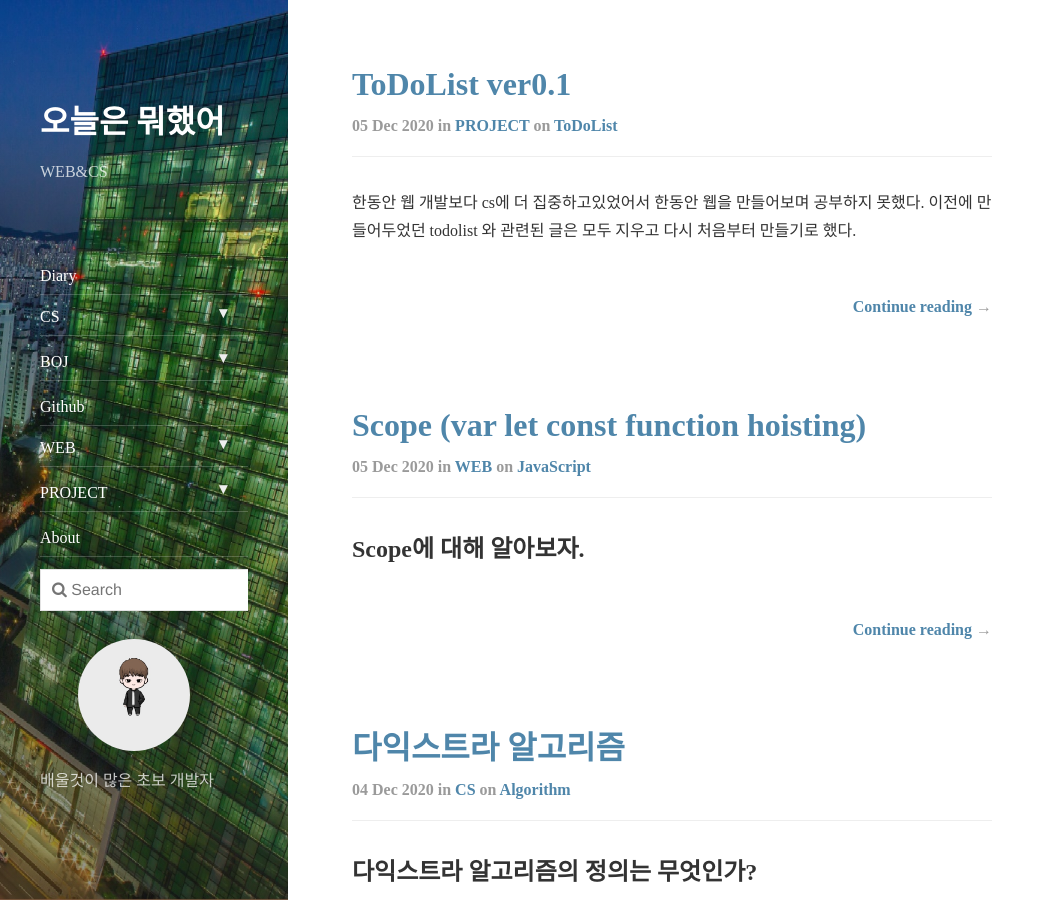
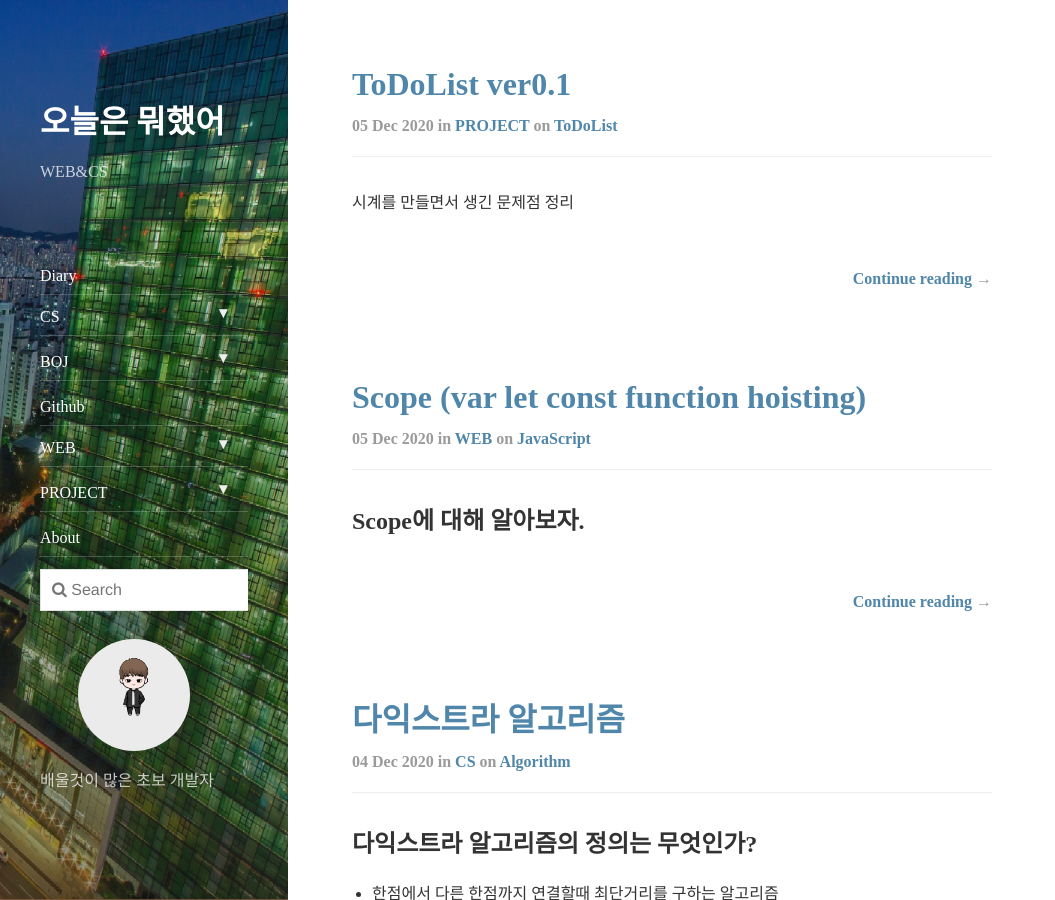
Before and after one commit to erurang/erurang.github.io, a Jekyll site: the page built from index.html, in a window 1280 px wide and 900 px high. Shown: the whole window, without its empty margins (0-1055 px from the left). Built offline with Jekyll 4.4.1, drawn with Linux system fonts in a browser that asks for light colours; nearby versions of some CDN libraries; the list of posts is cut into pages by our own code.

Commit message:
clock problem

```diff
--- a/_posts/2020-12-05-pro-todo3.md
+++ b/_posts/2020-12-05-pro-todo3.md
@@ -8,10 +8,7 @@ comments: true
 
 ---
 
-한동안 웹 개발보다 cs에 더 집중하고있었어서 한동안 웹을 만들어보며 공부하지 못했다.
-이전에 만들어두었던 todolist 와 관련된 글은 모두 지우고 다시 처음부터 만들기로 했다.
-
-가장 간단한 toDolist가 시작이였고. 일단 당장 간단한 clock을 만들어 보는거부터 문제가 일어났다.
+시계를 만들면서 생긴 문제점 정리
 
 <img width="484" alt="스크린샷 2020-12-05 오전 4 09 36" src="https://user-images.githubusercontent.com/56789064/101204520-b2179a00-36af-11eb-9d02-1f07af1ec49c.png">
 
```
